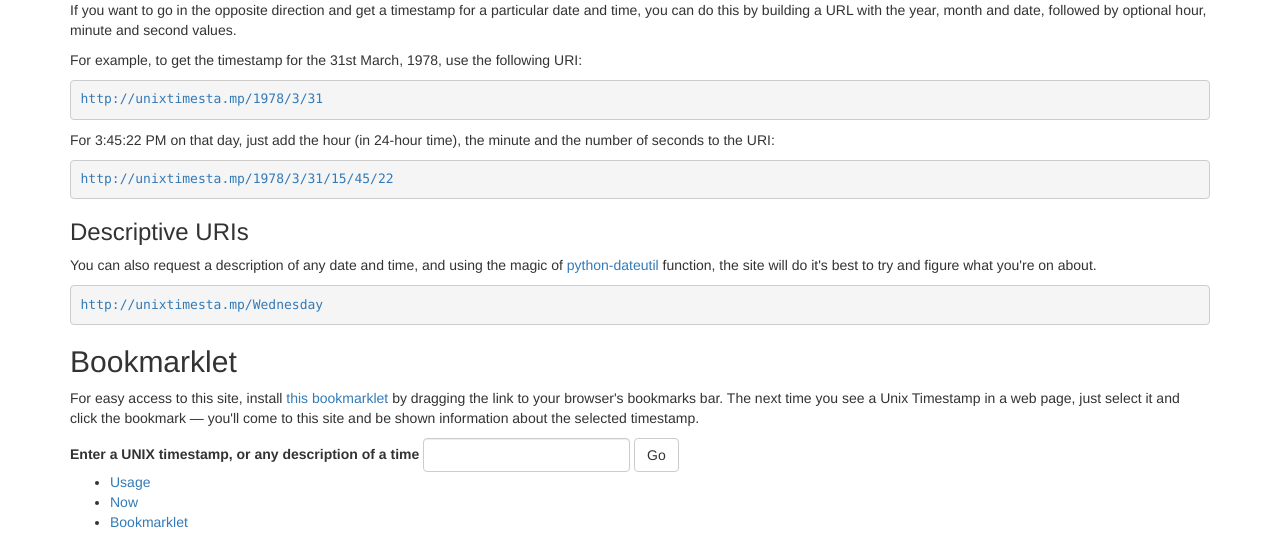
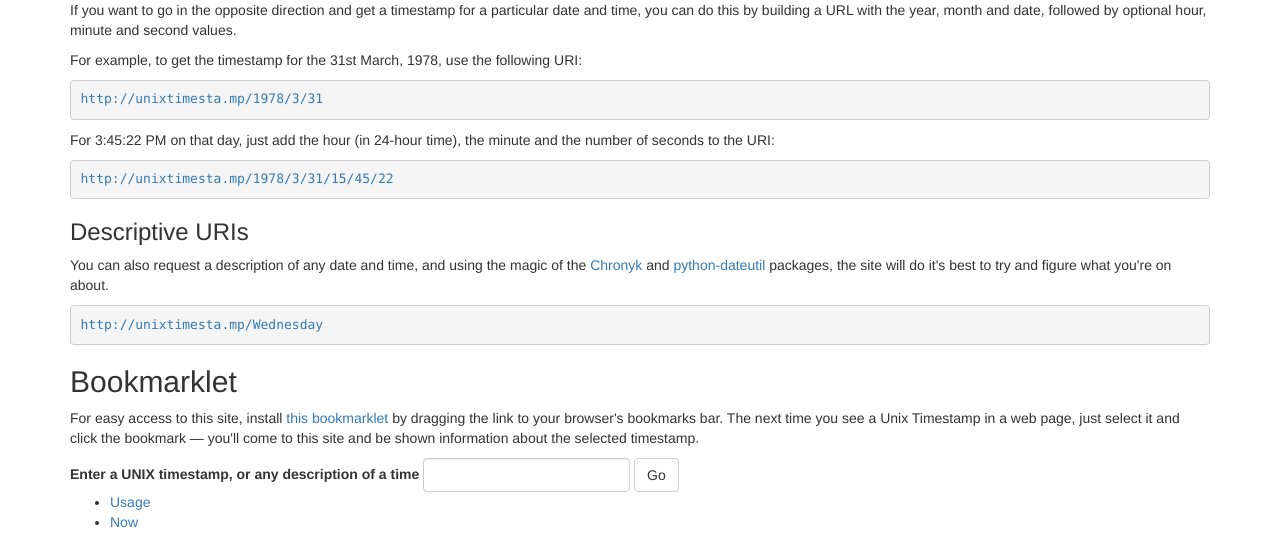
Before and after one commit to craiga/unixtimesta.mp, a Flask app: page /usage in a window 1280 px wide. Shown: the part 385-920 px from the top of the page. Run offline with Flask 2, Linux system fonts and the light colour scheme; some libraries are stand-ins or nearby versions.

Commit message:
Update documentation

```diff
--- a/templates/usage.html
+++ b/templates/usage.html
@@ -22,9 +22,10 @@
 <pre><a href="/1978/3/31/15/45/22" title="Example link to a Unix Timestamp for a specific date and time">http://unixtimesta.mp/1978/3/31/15/45/22</a></pre>
 <h3>Descriptive URIs</h3>
 <p>You can also request a description of any date and time, and using the
-    magic of
-    <a href="http://labix.org/python-dateutil">python-dateutil</a>
-    function, the site will do it's best to try and figure what you're on
+    magic of the
+    <a href="https://github.com/KoffeinFlummi/Chronyk">Chronyk</a>
+    and <a href="http://labix.org/python-dateutil">python-dateutil</a>
+    packages, the site will do it's best to try and figure what you're on
     about.</p>
 <pre><a href="/Wednesday" title="Example link to a Unix Timestamp for a description of a date and time" style="text-decoration: none;">http://unixtimesta.mp/Wednesday</a></pre>
 <h2>Bookmarklet</h2>
```
